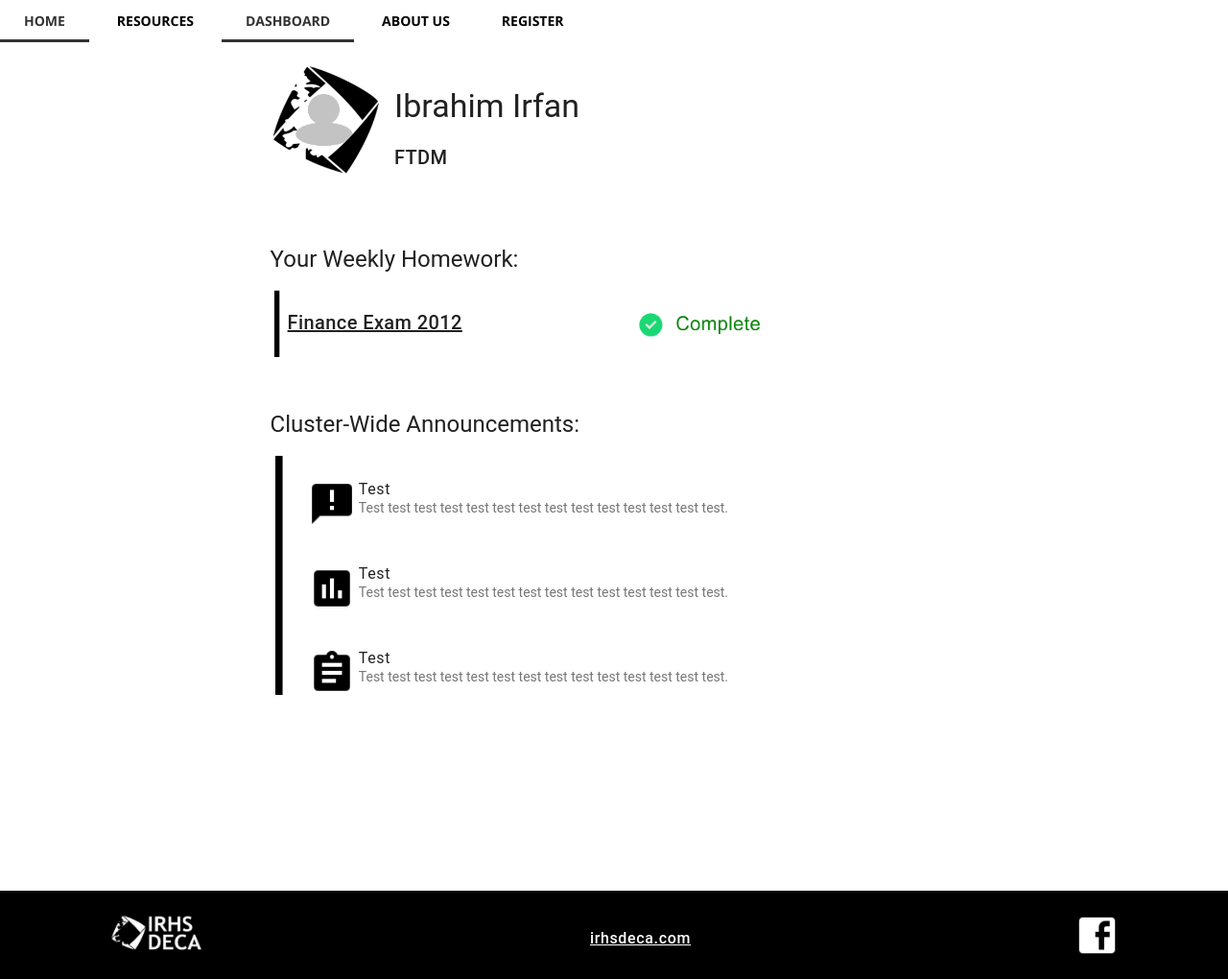
After one commit to IbrahimIrfan/DECA-Web-App, a PHP site: page /dashboard.html in a window 1280 px wide. The commit adds this page. Shown: the whole page at 96% size. Run offline with PHP 8.4, Linux system fonts and the light colour scheme; some libraries are stand-ins or nearby versions.

Commit message:
added things

```diff
--- a/css/main.css
+++ b/css/main.css
@@ -18,12 +18,38 @@
 }
 
 .content {
-  padding-left: 25%;
-  padding-right: 25%;
+  padding-left: 22%;
+  padding-right: 22%;
   padding-top: 2%;
 }
 
-body {
+#altlogo {
+  margin-left:100px;
+  margin-top: 10px;
+}
+
+#fbimg {
+  margin-right:100px;
+  margin-top: 10px;
+}
+
+.footer {
   position: relative;
-  z-index: 1;
+  right: 0;
+  bottom: 0;
+  left: 0;
+  top: 20%;
+  padding: 1rem;
+  background-color: #000000;
+  text-align: center;
+  color: white;
 }
+
+#exam_link{
+  margin-top: 40px;
+}
+
+#complete{
+  margin-top: 18px;
+  margin-right: 200px;
+}
--- /dev/null
+++ b/dashboard.html
@@ -0,0 +1,96 @@
+<html>
+
+<head>
+    <title> IRHS DECA </title>
+    <!-- Add jQuery library -->
+    <script type="text/javascript" src="http://code.jquery.com/jquery-latest.min.js"></script>
+    <link rel="icon" href="img/favicon.ico" sizes="16x16">
+    <link rel="stylesheet" type="text/css" href="css/main.css"></link>
+    <meta charset='utf-8'>
+    <meta http-equiv="X-UA-Compatible" content="IE=edge">
+    <meta name="viewport" content="width=device-width, initial-scale=1">
+    <link rel="stylesheet" href="css/cssmenu/styles.css">
+    <link rel="stylesheet" href="https://fonts.googleapis.com/icon?family=Material+Icons">
+    <link rel="stylesheet" href="https://code.getmdl.io/1.1.3/material.blue_grey-red.min.css">
+    <script defer src="https://code.getmdl.io/1.1.3/material.min.js"></script>
+</head>
+
+<body>
+
+    <div id='cssmenu'>
+        <ul>
+            <li><a href='index.html'><span>Home</span></a></li>
+            <li><a href='resources.html'><span>Resources</span></a></li>
+            <li class="active"><a href='dashboard.html'><span>Dashboard</span></a></li>
+            <li><a href='about.html'><span>About Us</span></a></li>
+            <li class='last'><a href='register.html'><span>Register</span></a></li>
+        </ul>
+    </div>
+    </br>
+
+    <br/>
+
+    <div class="content">
+        <img src="img/avatar.png" align="left" height="120" />
+        <h3>Ibrahim Irfan</h3>
+        <h5>FTDM</h5>
+        <br/>
+        <br/>
+        <h4>Your Weekly Homework:</h4>
+        <img src="img/bar.png" height="70" align="left" /><img id="complete" src="img/complete.png" align="right" height="35" />
+        <h5 id="exam_link"><u>Finance Exam 2012</u></h5>
+
+        <br/>
+        <br/>
+        <h4>Cluster-Wide Announcements:</h4>
+        <img src="img/bar2.png" height="250" align="left" />
+
+        <!-- Three Line List with secondary info and action -->
+        <style>
+            .demo-list-three {
+                width: 650px;
+            }
+        </style>
+
+        <ul class="demo-list-three mdl-list">
+            <li class="mdl-list__item mdl-list__item--three-line">
+                <span class="mdl-list__item-primary-content">
+      <img src="img/announce.png" height="50" align="left"/>
+      <span>Test</span>
+                <span class="mdl-list__item-text-body">
+        Test test test test test test test test test test test test test test.
+      </span>
+                </span>
+            </li>
+            <li class="mdl-list__item mdl-list__item--three-line">
+                <span class="mdl-list__item-primary-content">
+      <img src="img/assess.png" height="50" align="left"/>
+      <span>Test</span>
+                <span class="mdl-list__item-text-body">
+          Test test test test test test test test test test test test test test.
+      </span>
+                </span>
+            </li>
+            <li class="mdl-list__item mdl-list__item--three-line">
+                <span class="mdl-list__item-primary-content">
+      <img src="img/assign.png" height="50" align="left"/>
+      <span>Test</span>
+                <span class="mdl-list__item-text-body">
+          Test test test test test test test test test test test test test test.
+      </span>
+                </span>
+            </li>
+        </ul>
+
+    </div>
+    </button>
+    <div class="footer">
+        <img id="altlogo" src="img/logo_alt.png" width="100" align="left" />
+        <img id="fbimg" src="img/facebook-box.png" width="45" align="right" />
+        <h6><a href="irhsdeca.com" style="color: white;">irhsdeca.com</a></h6>
+    </div>
+
+</body>
+
+
+</html>
--- a/js/main.js
+++ b/js/main.js
@@ -1,6 +1,6 @@
 $(document).on('ready', function(){
   $('#center-text').hide().delay(3000).fadeIn(1000);
-  $('#logo').hide().fadeIn(2000);
-  $('#logo').animate({right: '200px'}, 1000);
+  $('#logo').hide().fadeIn(2000).animate({right: '200px'}, 1000);
+  $('.footer').hide().delay(3000).fadeIn(1000);
   $('#cssmenu').hide().delay(3000).fadeIn(1000);
 });
--- a/register.html
+++ b/register.html
@@ -76,6 +76,11 @@
     </form>
 
 </div>
+<div class="footer">
+  <img id="altlogo" src="img/logo_alt.png" width="100" align="left"/>
+  <img id="fbimg" src="img/facebook-box.png" width="45" align="right"/>
+<h6><a href="irhsdeca.com" style="color: white;">irhsdeca.com</a></h6>
+</div>
 
 </body>
 
```
Also changed, not shown: about.html (+7 -1 lines), index.html (+14 -1 lines), resources.html (+8 -1 lines), img/announce.png (added), img/assess.png (added), img/assign.png (added), img/avatar.png (added), img/bar.png, img/bar2.png (added), img/complete.png (added), img/facebook-box.png (added), img/incomplete.png (added), img/logo_alt.png (added).
